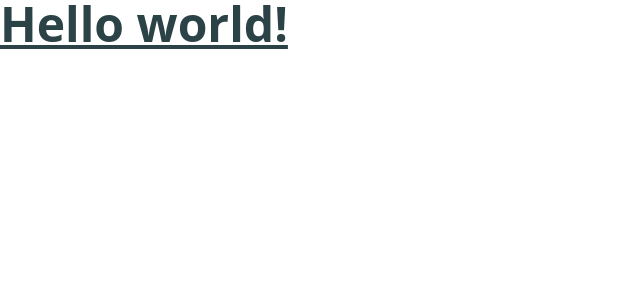
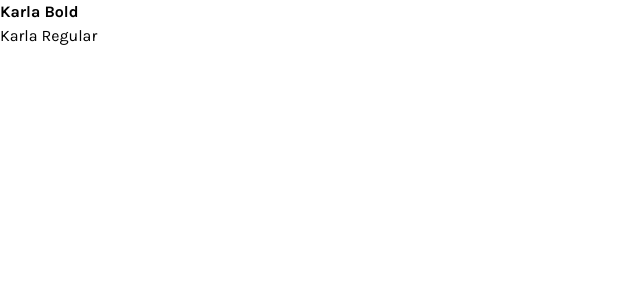
Before and after one commit to CarlosArgelio/contact-form, a React (Vite) app: page / in a window 1280 px wide. Shown: the top 300 px of the page, without its empty margins (0-640 px from the left). Built offline with nearby package versions, Linux system fonts and the light colour scheme; the HTML template or start-up script is replaced by a standard one.

Commit message:
style: config typography

```diff
--- a/src/App.tsx
+++ b/src/App.tsx
@@ -1,9 +1,8 @@
 const App = () => {
   return (
     <>
-      <h1 className="text-5xl font-bold underline text-grey-900">
-        Hello world!
-      </h1>
+      <p className="font-karla-bold">Karla Bold</p>
+      <p className="font-karla-regular">Karla Regular</p>
     </>
   );
 };
--- a/src/index.css
+++ b/src/index.css
@@ -1,3 +1,14 @@
 @tailwind base;
 @tailwind components;
 @tailwind utilities;
+
+@layer base {
+    @font-face {
+      font-family: 'Karla Bold';
+      src: url(assets/fonts/static/Karla-Bold.ttf) format('truetype');
+    }
+    @font-face {
+        font-family: 'Karla Regular';
+        src: url(assets/fonts/static/Karla-Regular.ttf) format('truetype');
+      }
+  }
--- a/tailwind.config.js
+++ b/tailwind.config.js
@@ -10,6 +10,10 @@ export default {
         honeydew: "hsl(148, 38%, 91%)",
         "red-errors": "hsl(0, 66%, 54%)",
       },
+      fontFamily: {
+        "karla-bold": ["Karla Bold"],
+        "karla-regular": ["Karla Regular"],
+      },
     },
   },
   plugins: [],
```
